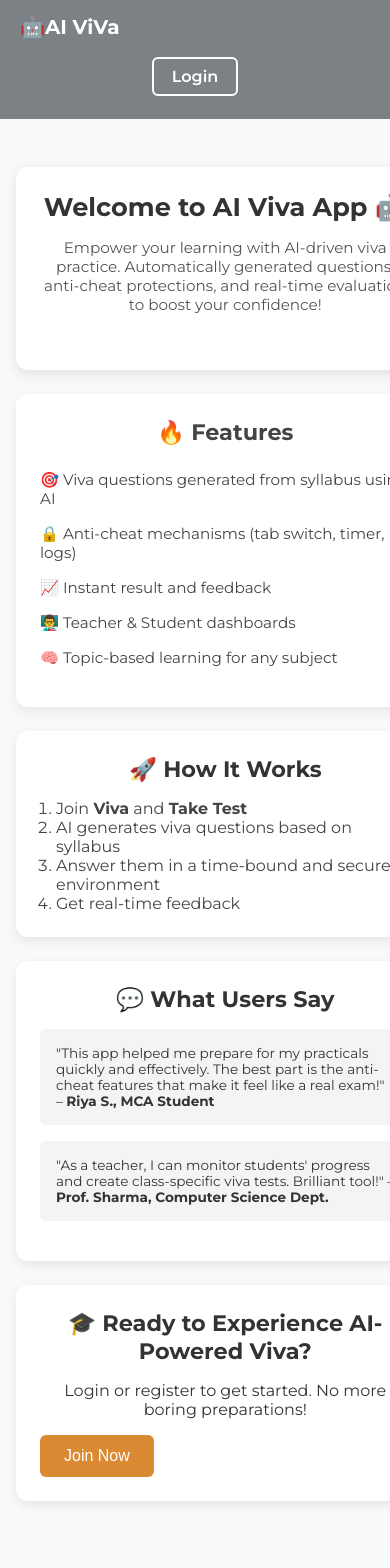
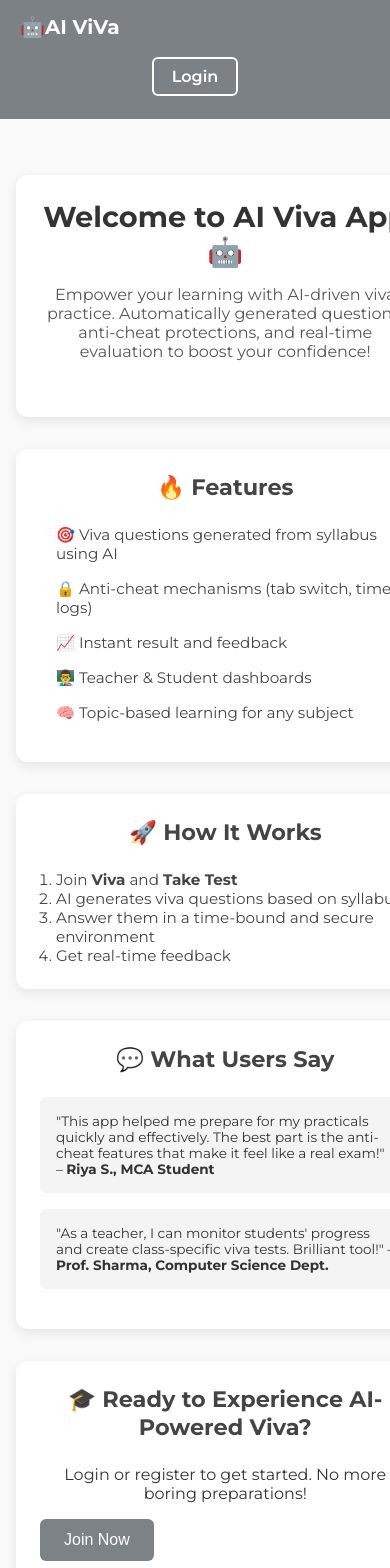
Before and after one commit to Sarbaj/Viva_main, a React (Vite) app in the folder viva-app/: page / in a window 390 px wide. Shown: the top 1568 px of the page. Built offline with nearby package versions, Linux system fonts and the light colour scheme; no server answers; a web font is replaced by a local one.

Commit message:
3responsivecss

```diff
--- a/viva-app/src/CSS/home.css
+++ b/viva-app/src/CSS/home.css
@@ -1,3 +1,4 @@
+/* Base Styles */
 .home-container {
   width: 100%;
   min-height: 100vh;
@@ -6,28 +7,33 @@
   background: #f9f9f9;
 }
 
-.hero-section {
-  text-align: center;
+.hero-section,
+.features-section,
+.how-it-works,
+.testimonials,
+.cta-section {
   background: white;
   padding: 2rem;
   border-radius: 12px;
-  box-shadow: 0 4px 12px rgba(0, 0, 0, 0.1);
-  margin-bottom: 2rem;
-  max-width: 800px;
-  margin-left: auto;
-  margin-right: auto;
+  box-shadow: 0 4px 12px rgba(0, 0, 0, 0.08);
+  margin: 2rem auto;
+  max-width: 1000px;
+  width: 90%;
+  transition: 0.3s ease;
 }
 
 .hero-section h1 {
-  font-size: 2.5rem;
+  font-size: clamp(1.8rem, 4vw, 2.5rem);
   color: #333;
   margin-bottom: 1rem;
+  text-align: center;
 }
 
 .hero-section p {
-  font-size: 1.1rem;
+  font-size: clamp(1rem, 2.5vw, 1.1rem);
   color: #555;
   margin-bottom: 2rem;
+  text-align: center;
 }
 
 .start-btn {
@@ -46,26 +52,19 @@
   color: white;
 }
 
-.features-section {
-  background: white;
-  padding: 2rem;
-  border-radius: 12px;
-  box-shadow: 0 4px 12px rgba(0, 0, 0, 0.08);
-  max-width: 800px;
-  margin-left: auto;
-  margin-right: auto;
+.features-section h2,
+.how-it-works h2,
+.testimonials h2,
+.cta-section h2 {
+  text-align: center;
+  font-size: clamp(1.4rem, 3vw, 2rem);
+  color: #444;
+  margin-bottom: 1.5rem;
 }
 
-.features-section h2 {
-  text-align: center;
-  margin-bottom: 1.5rem;
-  font-size: 2rem;
-  color: #444;
-}
-
-.features-section ul {
-  list-style: none;
-  padding-left: 0;
+.features-section ul,
+.how-it-works ol {
+  padding-left: 1.2rem;
   font-size: 1rem;
   color: #444;
 }
@@ -75,29 +74,6 @@
   display: flex;
   align-items: center;
   gap: 0.5rem;
-}
-.how-it-works, .testimonials, .cta-section {
-  background: white;
-  padding: 2rem;
-  margin: 2rem auto;
-  border-radius: 12px;
-  max-width: 800px;
-  box-shadow: 0 4px 12px rgba(0, 0, 0, 0.08);
-  font-family: "Poppins", sans-serif;
-}
-
-.how-it-works h2,
-.testimonials h2,
-.cta-section h2 {
-  margin-bottom: 1rem;
-  font-size: 1.8rem;
-  color: #333;
-  text-align: center;
-}
-
-.how-it-works ol {
-  padding-left: 1.2rem;
-  color: #444;
 }
 
 .testimonial-card {
@@ -114,106 +90,23 @@
   text-align: center;
 }
 
-
-
-/* Base styles already provided */
-
-@media (max-width: 768px) {
-  .home-container {
-    padding: 1.5rem 1rem;
-  }
-
-  .hero-section,
-  .features-section,
-  .how-it-works,
-  .testimonials,
-  .cta-section {
-    padding: 1.5rem;
-    margin: 1.5rem auto;
-    width: 95%;
-  }
-
-  .hero-section h1 {
-    font-size: 2rem;
-  }
-
-  .hero-section p,
-  .cta-section p,
-  .features-section ul {
-    font-size: 1rem;
-  }
-
-  .start-btn {
-    padding: 10px 20px;
-    font-size: 0.95rem;
-  }
-
-  .features-section h2,
-  .how-it-works h2,
-  .testimonials h2,
-  .cta-section h2 {
-    font-size: 1.6rem;
-  }
-
-  .testimonial-card {
-    font-size: 0.9rem;
-  }
+/* Dashboard Styles */
+.wlcm h3 {
+  font-size: clamp(1.2rem, 2.5vw, 1.8rem);
+  position: relative;
+  top: 2rem;
+  text-align: center;
 }
 
-@media (max-width: 480px) {
-  .hero-section h1 {
-    font-size: 1.6rem;
-  }
-
-  .hero-section p {
-    font-size: 0.95rem;
-  }
-
-  .features-section h2,
-  .how-it-works h2,
-  .testimonials h2,
-  .cta-section h2 {
-    font-size: 1.4rem;
-  }
-
-  .features-section ul {
-    font-size: 0.95rem;
-  }
-
-  .start-btn {
-    width: 100%;
-    font-size: 0.9rem;
-    padding: 10px 16px;
-  }
-
-  .testimonial-card {
-    font-size: 0.85rem;
-  }
-
-  .how-it-works ol {
-    padding-left: 1rem;
-  }
-
-  .cta-section p {
-    font-size: 1rem;
-  }
-}
-
-
-h3{
-    font-size: 1.5rem;
-    position: relative;
-    top: 2rem;
-}
 .dashboard-container {
   max-width: 1200px;
   margin: auto;
   padding: 40px 20px;
-  font-family: Arial, sans-serif;
+  font-family: "Poppins", sans-serif;
 }
 
 .dashboard-title {
-  font-size: 32px;
+  font-size: clamp(1.5rem, 3vw, 2.2rem);
   font-weight: bold;
   text-align: center;
   margin-bottom: 40px;
@@ -221,7 +114,7 @@ h3{
 
 .feature-grid {
   display: grid;
-  grid-template-columns: repeat(auto-fit, minmax(280px, 1fr));
+  grid-template-columns: repeat(auto-fit, minmax(260px, 1fr));
   gap: 24px;
 }
 
@@ -259,6 +152,7 @@ h3{
   margin-bottom: 16px;
 }
 
+/* Button */
 .manage-btn {
   padding: 8px 16px;
   background-color: #0070f3;
@@ -272,3 +166,63 @@ h3{
 .manage-btn:hover {
   background-color: #0059c1;
 }
+
+/* Media Queries */
+@media (max-width: 1024px) {
+  .home-container {
+    padding: 1.5rem 1rem;
+  }
+
+  .hero-section,
+  .features-section,
+  .how-it-works,
+  .testimonials,
+  .cta-section {
+    width: 95%;
+    padding: 1.5rem;
+  }
+
+  .feature-grid {
+    gap: 18px;
+  }
+}
+
+@media (max-width: 768px) {
+  .feature-header h2 {
+    font-size: 1.1rem;
+  }
+
+  .testimonial-card {
+    font-size: 0.9rem;
+  }
+
+  .feature-description {
+    font-size: 0.9rem;
+  }
+}
+
+@media (max-width: 480px) {
+  .start-btn {
+    width: 100%;
+    padding: 10px 16px;
+    font-size: 0.9rem;
+  }
+
+  .testimonial-card {
+    font-size: 0.85rem;
+  }
+
+  .how-it-works ol,
+  .features-section ul {
+    padding-left: 1rem;
+    font-size: 0.95rem;
+  }
+
+  .cta-section p {
+    font-size: 1rem;
+  }
+
+  .feature-grid {
+    grid-template-columns: 1fr;
+  }
+}
--- a/viva-app/src/PAGE/Home.jsx
+++ b/viva-app/src/PAGE/Home.jsx
@@ -109,9 +109,9 @@ function FeatureCard({ icon, title, description }) {
         <h2>🎓 Ready to Experience AI-Powered Viva?</h2>
         <p>Login or register to get started. No more boring preparations!</p>
         <Link
-  to="/register"
+  to="/login"
   style={{
-    background: "#d36d00cd",
+    background: "#62686ed3",
     border: "none",
     color: "white",
     padding: "12px 24px",
```
